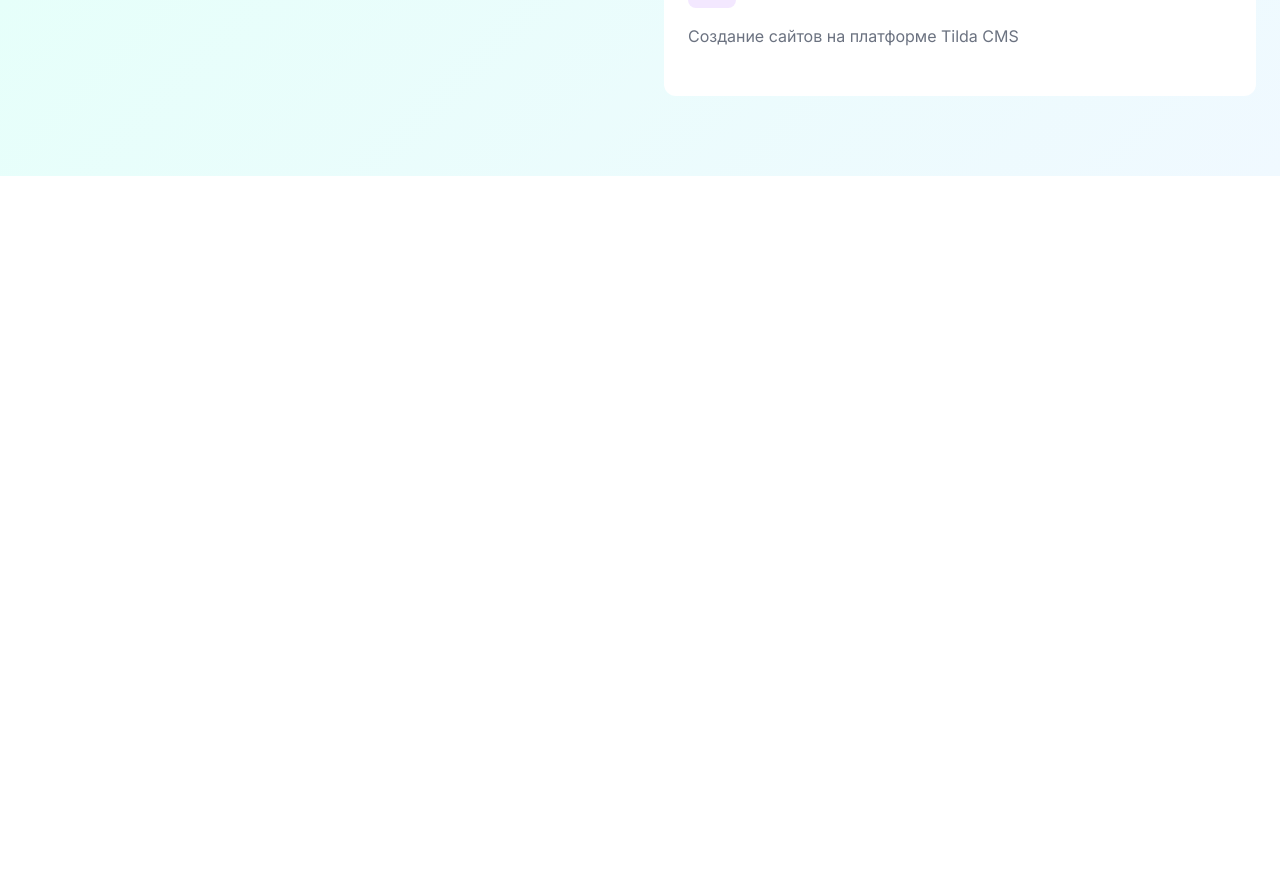
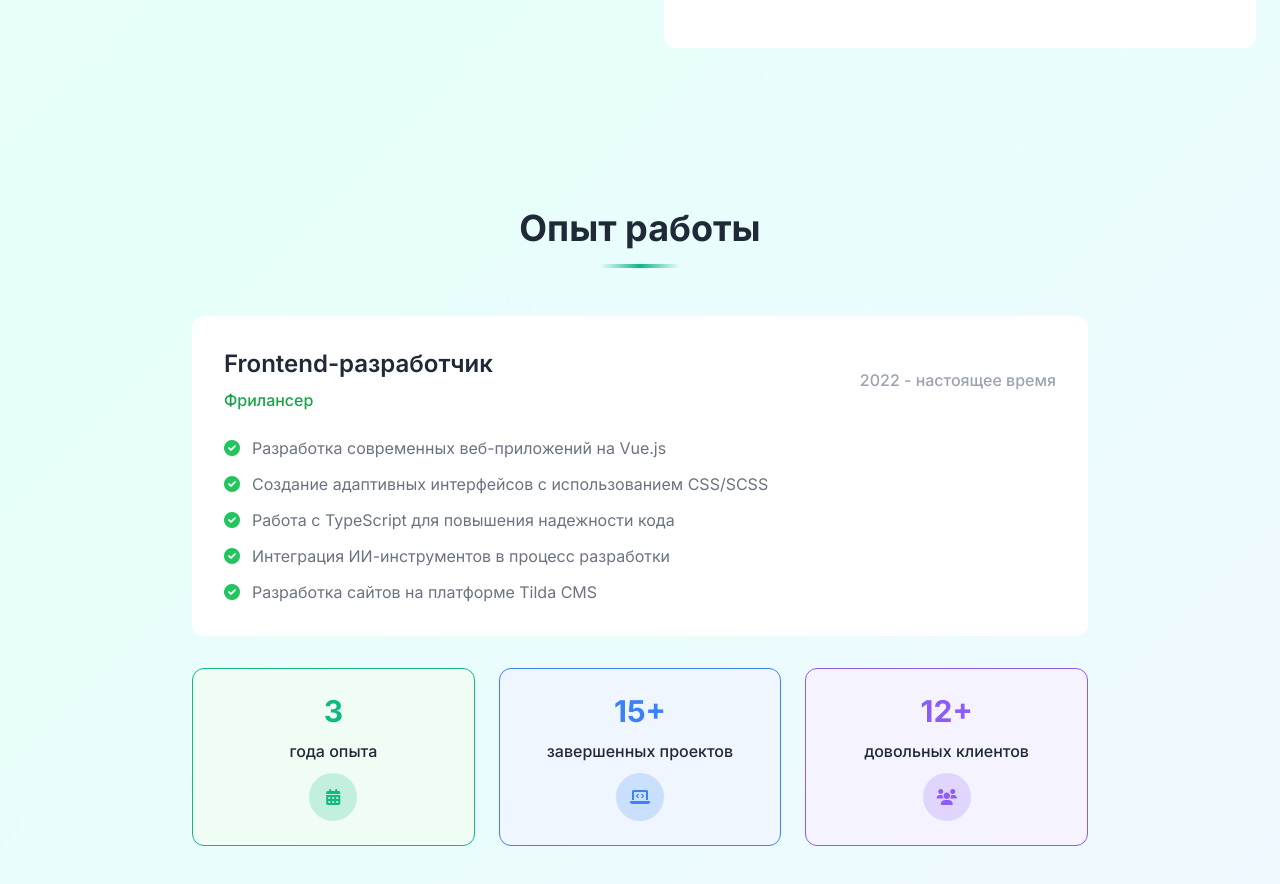
Before and after one commit to Fryaner/ilya-portfolio, a Vue app: page / in a window 1280 px wide. Shown: the part 1468-2352 px from the top of the page. Before the commit the page ends 1644 px from the top, so only its background shows below. Built offline with nearby package versions, Linux system fonts and the light colour scheme.

Commit message:
add: ДОбавил страницу 'Опыт работы'

```diff
--- a/src/App.vue
+++ b/src/App.vue
@@ -2,10 +2,12 @@
   <headerComponent />
   <coverMain />
   <aboutMe />
+  <workExperience />
 </template>
 
 <script setup lang="js">
 import headerComponent from './components/header-main.vue'
 import coverMain from './components/cover-main.vue'
 import aboutMe from './components/about-me.vue'
+import workExperience from './components/work-experience.vue'
 </script>
--- a/src/components/ui/title-UI.vue
+++ b/src/components/ui/title-UI.vue
@@ -3,7 +3,7 @@
     <h2>
       <slot name="title"></slot>
     </h2>
-    <p><slot name="subtitle"></slot></p>
+    <p v-if="$slots.subtitle"><slot name="subtitle"></slot></p>
     <div class="line"></div>
   </div>
 </template>
--- /dev/null
+++ b/src/components/work-experience.vue
@@ -0,0 +1,233 @@
+<template>
+  <section class="work">
+    <div class="work__container">
+      <titleUI>
+        <template v-slot:title>
+          {{ t('experience.exp_title') }}
+        </template>
+      </titleUI>
+      <div class="work__experience-container">
+        <div class="work__experience">
+          <div class="experience__header">
+            <div>
+              <h3 class="experience__title">{{ t('experience.exp_role') }}</h3>
+              <p class="experience__subtitle">{{ t('experience.exp_company') }}</p>
+            </div>
+            <p class="experience__exp">{{ t('experience.exp_period') }}</p>
+          </div>
+          <ul class="work__list">
+            <li class="work__item">
+              <i class="fas fa-check-circle text-green-500 mt-1 mr-3"></i
+              ><span>{{ t('experience.exp_task1') }}</span>
+            </li>
+            <li class="work__item">
+              <i class="fas fa-check-circle text-green-500 mt-1 mr-3"></i
+              ><span>{{ t('experience.exp_task2') }}</span>
+            </li>
+            <li class="work__item">
+              <i class="fas fa-check-circle text-green-500 mt-1 mr-3"></i
+              ><span>{{ t('experience.exp_task3') }}</span>
+            </li>
+            <li class="work__item">
+              <i class="fas fa-check-circle text-green-500 mt-1 mr-3"></i
+              ><span>{{ t('experience.exp_task4') }}</span>
+            </li>
+            <li class="work__item">
+              <i class="fas fa-check-circle text-green-500 mt-1 mr-3"></i
+              ><span>{{ t('experience.exp_task5') }}</span>
+            </li>
+          </ul>
+        </div>
+        <div class="work__cards">
+          <div :class="`cards__card ${card.class}`" v-for="card in cards" :key="card.id">
+            <p class="cards__count">{{ t(card.count) }}</p>
+            <p class="cards__title">{{ t(card.title) }}</p>
+            <i :class="`cards__icon ${card.icon}`"></i>
+          </div>
+        </div>
+      </div>
+    </div>
+  </section>
+</template>
+
+<script setup lang="js">
+import { useI18n } from 'vue-i18n'
+import titleUI from './ui/title-UI.vue'
+import { reactive } from 'vue'
+
+const cards = reactive([
+  {
+    id: 1,
+    class: 'cards__card-exp',
+    icon: 'fas fa-calendar-alt cards__icon-exp',
+    count: '3',
+    title: 'experience.exp_years',
+  },
+  {
+    id: 2,
+    class: 'cards__card-prj',
+    icon: 'fas fa-laptop-code cards__icon-prj',
+    count: '15+',
+    title: 'experience.exp_projects',
+  },
+  {
+    id: 3,
+    class: 'cards__card-clt',
+    icon: 'fas fa-users cards__icon-clt',
+    count: '12+',
+    title: 'experience.exp_clients',
+  },
+])
+const { t } = useI18n()
+</script>
+
+<style lang="scss" scoped>
+.work {
+  &__container {
+    max-width: 1236px;
+    margin: 0 auto;
+    padding: 80px 24px;
+  }
+
+  &__experience {
+    &-container {
+      max-width: 896px;
+      margin: 0 auto;
+    }
+    display: flex;
+    flex-direction: column;
+    gap: 24px;
+    box-shadow:
+      var(--tw-ring-offset-shadow, 0 0 #0000), var(--tw-ring-shadow, 0 0 #0000), var(--tw-shadow);
+    border-radius: 12px;
+    padding: 32px;
+    background: var(--card-bg);
+    margin-bottom: 32px;
+
+    .experience {
+      &__header {
+        display: flex;
+        justify-content: space-between;
+        align-items: center;
+      }
+
+      &__title {
+        font-size: 24px;
+        line-height: 32px;
+        font-weight: 600;
+        margin-bottom: 8px;
+        color: var(--text-primary);
+      }
+
+      &__subtitle {
+        color: rgb(22 163 74 / var(--tw-text-opacity, 1));
+        font-weight: 500;
+        line-height: 24px;
+      }
+
+      &__exp {
+        color: var(--text-muted);
+        font-weight: 500;
+        line-height: 24px;
+      }
+    }
+  }
+
+  &__list {
+    display: flex;
+    flex-direction: column;
+    gap: 12px;
+  }
+
+  &__item {
+    display: flex;
+    align-items: center;
+    font-size: 16px;
+    gap: 12px;
+
+    i {
+      color: rgb(34 197 94 / var(--tw-text-opacity, 1));
+    }
+    span {
+      color: var(--text-secondary);
+      line-height: 24px;
+    }
+  }
+
+  &__cards {
+    display: grid;
+    grid-template-columns: repeat(3, 1fr);
+    gap: 24px;
+
+    @media screen and (max-width: $media-mobile) {
+      grid-template-columns: repeat(1, 1fr);
+    }
+
+    .cards {
+      &__card {
+        padding: 24px;
+        text-align: center;
+        border-radius: 12px;
+        display: flex;
+        justify-content: center;
+        flex-direction: column;
+        gap: 12px;
+
+        &-exp {
+          color: var(--green-accent);
+          background-color: var(--green-bg);
+          border: 1px solid var(--green-accent);
+        }
+
+        &-prj {
+          color: var(--blue-accent);
+          background: var(--blue-bg);
+          border: 1px solid var(--blue-accent);
+        }
+
+        &-clt {
+          color: var(--purple-accent);
+          background: var(--purple-bg);
+          border: 1px solid var(--purple-accent);
+        }
+      }
+
+      &__count {
+        font-weight: 700;
+        font-size: 30px;
+        line-height: 36px;
+      }
+
+      &__title {
+        font-weight: 500;
+        color: var(--text-primary);
+      }
+
+      &__icon {
+        display: flex;
+        margin: 0 auto;
+        width: 48px;
+        height: 48px;
+        align-items: center;
+        justify-content: center;
+        border-radius: 50%;
+
+        &-exp {
+          background-color: rgba(16, 185, 129, 0.2);
+          color: var(--green-accent);
+        }
+
+        &-prj {
+          background-color: rgba(59, 130, 246, 0.2);
+          color: var(--blue-accent);
+        }
+
+        &-clt {
+          background-color: rgba(139, 92, 246, 0.2);
+          color: var(--purple-accent);
+        }
+      }
+    }
+  }
+}
+</style>
```
